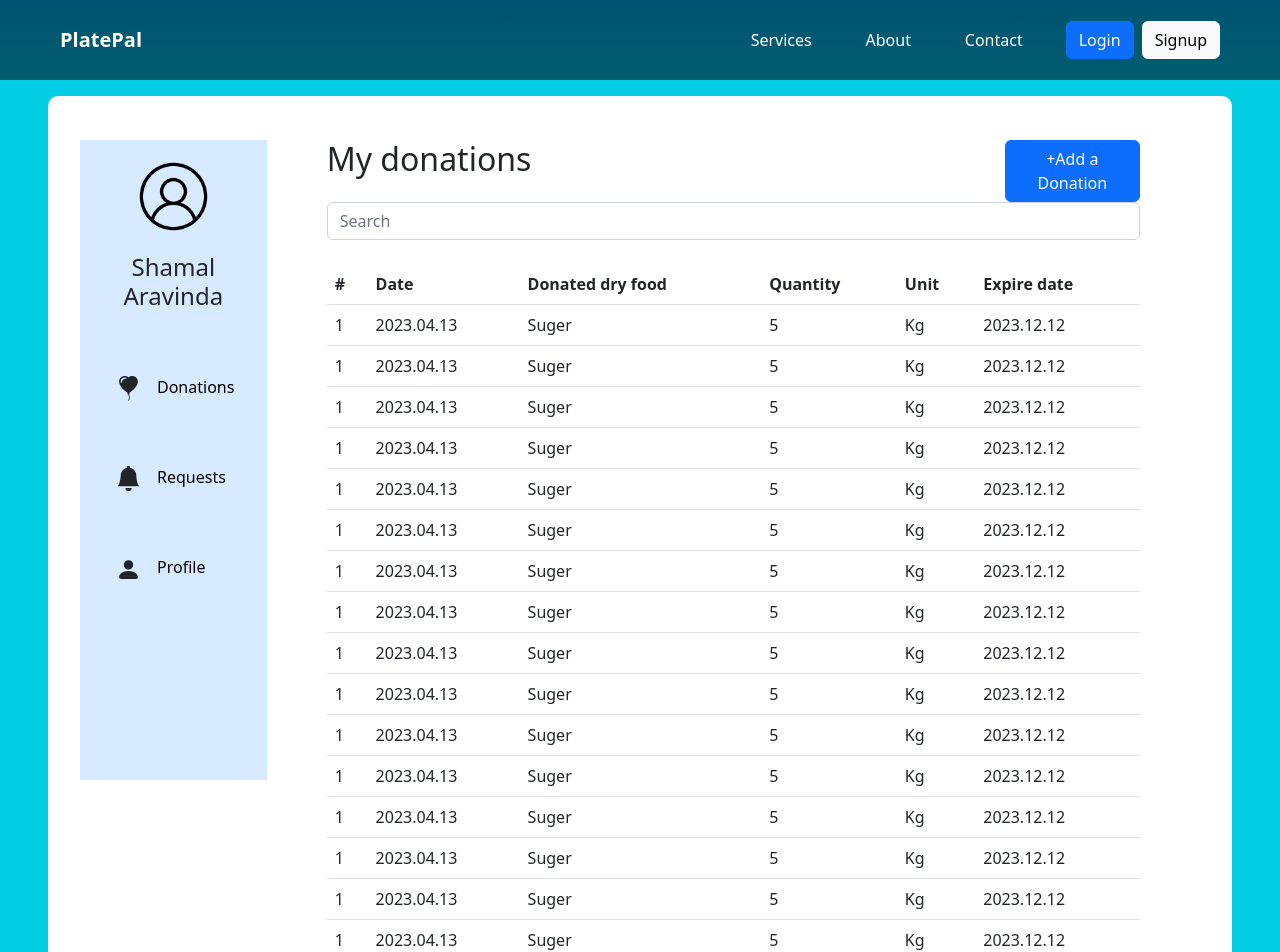
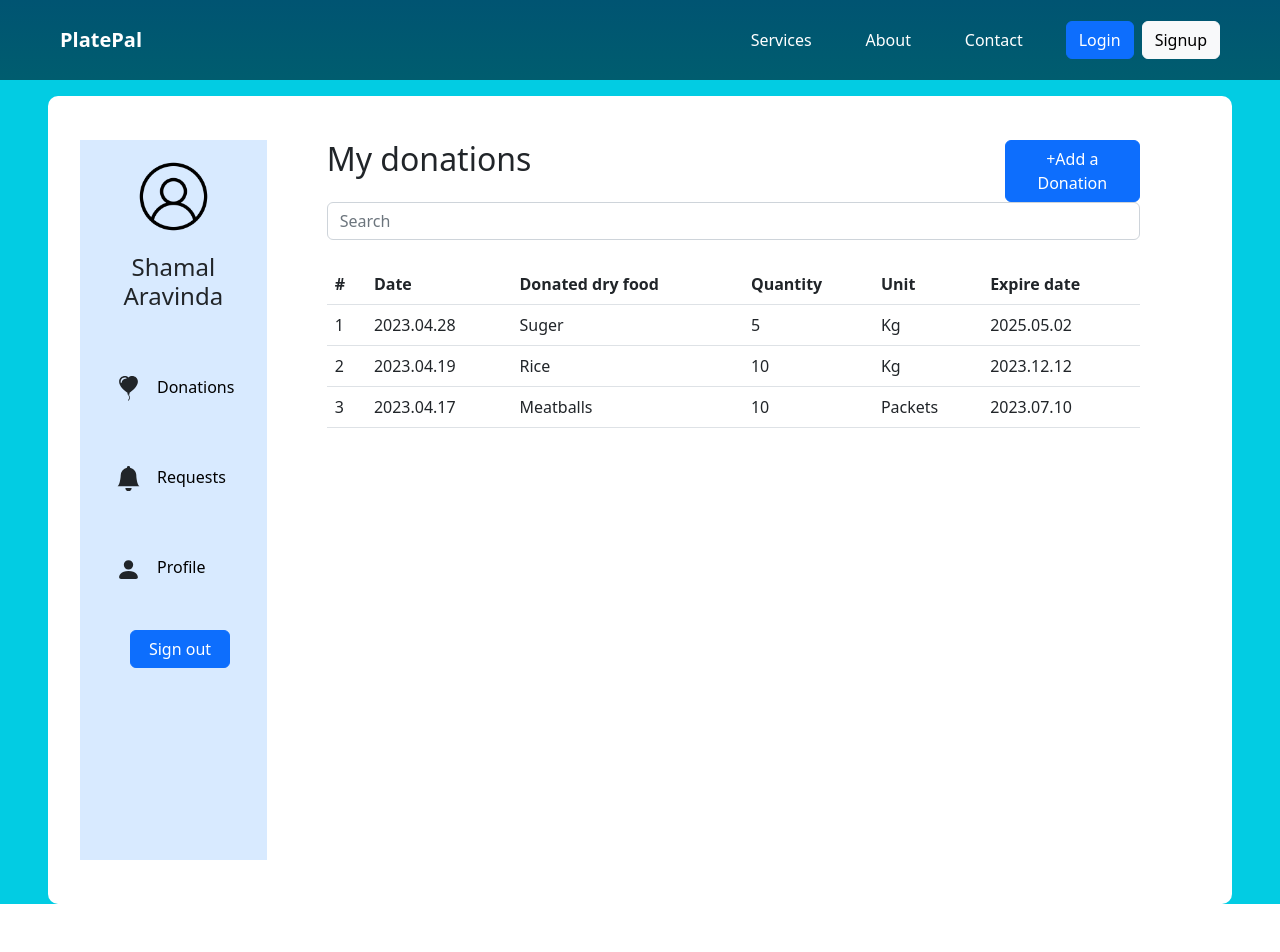
Before and after one commit to MiulesiKulasekara/Y3S1-AF-Project, a React (Vite) app in the folder frontend/: page /donor/profile in a window 1280 px wide. Shown: the top 952 px of the page. After the commit the page ends 904 px from the top, so only its background shows below. Built offline with nearby package versions, Linux system fonts and the light colour scheme; the HTML template or start-up script is replaced by a standard one.

Commit message:
Sign out btn - profile side bar

```diff
--- a/frontend/src/components/Donor/Profile/DonationItem.jsx
+++ b/frontend/src/components/Donor/Profile/DonationItem.jsx
@@ -51,164 +51,29 @@ const DonationItem = () => {
             <tbody>
               <tr>
                 <td>1</td>
-                <td>2023.04.13</td>
+                <td>2023.04.28</td>
                 <td>Suger</td>
                 <td>5</td>
+                <td>Kg</td>
+                <td>2025.05.02</td>
+              </tr>
+
+              <tr>
+                <td>2</td>
+                <td>2023.04.19</td>
+                <td>Rice</td>
+                <td>10</td>
                 <td>Kg</td>
                 <td>2023.12.12</td>
               </tr>
 
               <tr>
-                <td>1</td>
-                <td>2023.04.13</td>
-                <td>Suger</td>
-                <td>5</td>
-                <td>Kg</td>
-                <td>2023.12.12</td>
-              </tr>
-
-              <tr>
-                <td>1</td>
-                <td>2023.04.13</td>
-                <td>Suger</td>
-                <td>5</td>
-                <td>Kg</td>
-                <td>2023.12.12</td>
-              </tr>
-
-              <tr>
-                <td>1</td>
-                <td>2023.04.13</td>
-                <td>Suger</td>
-                <td>5</td>
-                <td>Kg</td>
-                <td>2023.12.12</td>
-              </tr>
-
-              <tr>
-                <td>1</td>
-                <td>2023.04.13</td>
-                <td>Suger</td>
-                <td>5</td>
-                <td>Kg</td>
-                <td>2023.12.12</td>
-              </tr>
-
-              <tr>
-                <td>1</td>
-                <td>2023.04.13</td>
-                <td>Suger</td>
-                <td>5</td>
-                <td>Kg</td>
-                <td>2023.12.12</td>
-              </tr>
-
-              <tr>
-                <td>1</td>
-                <td>2023.04.13</td>
-                <td>Suger</td>
-                <td>5</td>
-                <td>Kg</td>
-                <td>2023.12.12</td>
-              </tr>
-
-              <tr>
-                <td>1</td>
-                <td>2023.04.13</td>
-                <td>Suger</td>
-                <td>5</td>
-                <td>Kg</td>
-                <td>2023.12.12</td>
-              </tr>
-
-              <tr>
-                <td>1</td>
-                <td>2023.04.13</td>
-                <td>Suger</td>
-                <td>5</td>
-                <td>Kg</td>
-                <td>2023.12.12</td>
-              </tr>
-
-              <tr>
-                <td>1</td>
-                <td>2023.04.13</td>
-                <td>Suger</td>
-                <td>5</td>
-                <td>Kg</td>
-                <td>2023.12.12</td>
-              </tr>
-
-              <tr>
-                <td>1</td>
-                <td>2023.04.13</td>
-                <td>Suger</td>
-                <td>5</td>
-                <td>Kg</td>
-                <td>2023.12.12</td>
-              </tr>
-
-              <tr>
-                <td>1</td>
-                <td>2023.04.13</td>
-                <td>Suger</td>
-                <td>5</td>
-                <td>Kg</td>
-                <td>2023.12.12</td>
-              </tr>
-
-              <tr>
-                <td>1</td>
-                <td>2023.04.13</td>
-                <td>Suger</td>
-                <td>5</td>
-                <td>Kg</td>
-                <td>2023.12.12</td>
-              </tr>
-
-              <tr>
-                <td>1</td>
-                <td>2023.04.13</td>
-                <td>Suger</td>
-                <td>5</td>
-                <td>Kg</td>
-                <td>2023.12.12</td>
-              </tr>
-
-              <tr>
-                <td>1</td>
-                <td>2023.04.13</td>
-                <td>Suger</td>
-                <td>5</td>
-                <td>Kg</td>
-                <td>2023.12.12</td>
-              </tr>
-
-              <tr>
-                <td>1</td>
-                <td>2023.04.13</td>
-                <td>Suger</td>
-                <td>5</td>
-                <td>Kg</td>
-                <td>2023.12.12</td>
-              </tr>
-
-              <tr>
-                <td>1</td>
-                <td>2023.04.13</td>
-                <td>Suger</td>
-                <td>5</td>
-                <td>Kg</td>
-                <td>2023.12.12</td>
-              </tr>
-
-              <tr>
-                <td>1</td>
-                <td>2023.04.13</td>
-                <td>Suger</td>
-                <td>5</td>
-                <td>Kg</td>
-                <td>2023.12.12</td>
+                <td>3</td>
+                <td>2023.04.17</td>
+                <td>Meatballs</td>
+                <td>10</td>
+                <td>Packets</td>
+                <td>2023.07.10</td>
               </tr>
             </tbody>
           </Table>
--- a/frontend/src/components/Donor/Profile/DonorProfileSideBar.jsx
+++ b/frontend/src/components/Donor/Profile/DonorProfileSideBar.jsx
@@ -2,6 +2,7 @@ import "./style.css";
 // import Container from "react-bootstrap/Container";
 import Col from "react-bootstrap/Col";
 import Row from "react-bootstrap/Row";
+import Button from "react-bootstrap/Button";
 import { Link } from "react-router-dom";
 import profile from "../../../img/user.png";
 import { BsFillPersonFill } from "react-icons/bs";
@@ -39,7 +40,10 @@ const DonorProfileSideBar = () => {
         <Row>
           <Col className="ms-4 mt-3 mb-5">
             <BsBellFill className="donor-prof-sidebar-icons" />
-            <Link to="/donor/profile/request" className="donor-prof-sidebar-links ms-3">
+            <Link
+              to="/donor/profile/request"
+              className="donor-prof-sidebar-links ms-3"
+            >
               Requests
             </Link>
           </Col>
@@ -57,6 +61,9 @@ const DonorProfileSideBar = () => {
           </Col>
         </Row>
 
+        <Row>
+          <Button className="donor-prof-sidebar-signout" variant="primary" type="submit">Sign out</Button>
+        </Row>
       </Col>
     </Row>
   );
--- a/frontend/src/components/Donor/Profile/DonorRequests.jsx
+++ b/frontend/src/components/Donor/Profile/DonorRequests.jsx
@@ -22,7 +22,7 @@ const DonorRequests = () => {
             </Col>
 
             <Col md="2">
-              <Button className="request-btn" variant="success">
+              <Button className="request-btn" variant="primary">
                 Confirm
               </Button>
             </Col>
@@ -48,7 +48,7 @@ const DonorRequests = () => {
             </Col>
 
             <Col md="2">
-              <Button className="request-btn" variant="success">
+              <Button className="request-btn" variant="primary">
                 Confirm
               </Button>
             </Col>
@@ -74,7 +74,7 @@ const DonorRequests = () => {
             </Col>
 
             <Col md="2">
-              <Button className="request-btn" variant="success">
+              <Button className="request-btn" variant="primary">
                 Confirm
               </Button>
             </Col>
--- a/frontend/src/components/Donor/Profile/style.css
+++ b/frontend/src/components/Donor/Profile/style.css
@@ -15,7 +15,7 @@
 /* Donor profile side bar*/
 .donor-profile-side-bar {
   background-color: rgb(216, 234, 255);
-  min-height: 80vh;
+  min-height: 90vh;
 }
 .donor-prof-sidebar-img {
   display: block;
@@ -36,6 +36,10 @@
 .donor-prof-sidebar-links:hover,
 .donor-prof-sidebar-links:active {
   color: black;
+}
+.donor-prof-sidebar-signout{
+  margin-left: 50px;
+  width: 100px !important;
 }
 
 /* Donor profile */
@@ -82,9 +86,9 @@
   margin-top: 8px;
 }
 .request-row{
-  background-color: rgb(166, 191, 223);
+  background-color: rgb(199, 199, 199);
   border-radius: 10px;
-  border: 2px solid rgb(170, 170, 233);
+  border: 2px solid rgb(226, 226, 226);
   margin-bottom: 10px;
 }
 .request-btn{
```
